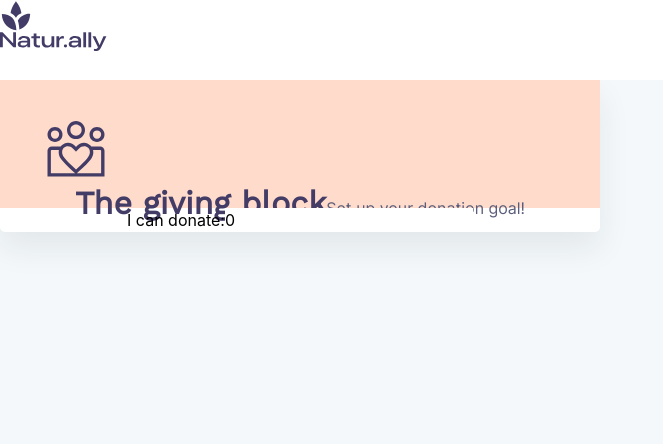
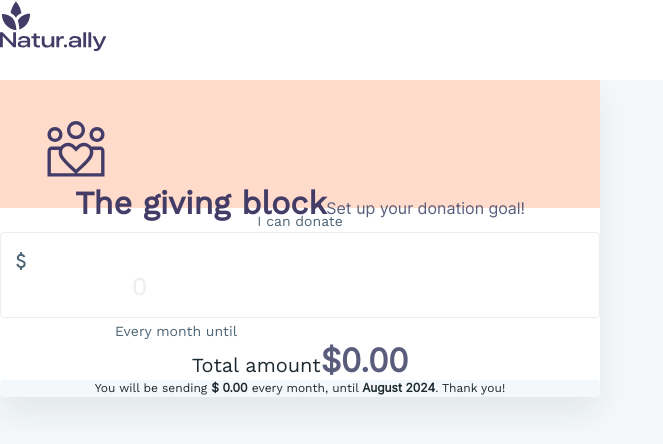
Before and after one commit to tzchrzanowski/donation-form, a React (Create React App) app: page / in a window 1280 px wide. Shown: the top 444 px of the page, without its empty margins (0-663 px from the left). Built offline with nearby package versions, Linux system fonts and the light colour scheme.

Commit message:
extended input amount block and added summary caption blocks to form

```diff
--- /dev/null
+++ b/src/components/currency-input/CurrencyInput.css
@@ -0,0 +1,15 @@
+.input-amount-caption {
+    font-family: 'RubikLocal', Rubik;
+    font-size: 24px;
+    font-style: normal;
+    font-weight: 500;
+    line-height: 28px; /* 116.667% */
+}
+
+.caption-initial {
+    color: #EEE;
+}
+
+.caption-updated {
+    color: #595D7B;
+}
--- a/src/components/currency-input/CurrencyInput.tsx
+++ b/src/components/currency-input/CurrencyInput.tsx
@@ -1,4 +1,6 @@
 import React from 'react';
+import dollarIcon from 'assets/icons/dollar-icon.svg';
+import './CurrencyInput.css';
 
 interface CurrencyInputProps {
     value: number,
@@ -6,20 +8,25 @@ interface CurrencyInputProps {
 }
 
 export const CurrencyInput: React.FC<CurrencyInputProps> = ({value, onChange}) => {
-    const formattedValue = value;
+    const [valueUpdated, setValueUpdated] = React.useState<boolean>(false);
 
     const handleChange = (event: React.ChangeEvent<HTMLInputElement>) => {
         const inputValue = event.target.value;
         const numericValue = parseFloat(inputValue);
         onChange(numericValue);
+        setValueUpdated(true);
     }
 
-    return <input
-        role={"inputAmount"}
-        type={"number"}
-        value={formattedValue}
-        onChange={handleChange}
-    />
+    return <div className={"input-wrapper flex align-center mt-1.5"}>
+        <img src={dollarIcon} alt={'$'} />
+        <input
+            className={`ml-2 input-amount-caption ${valueUpdated ? 'caption-updated': 'caption-initial' }`}
+            role={"inputAmount"}
+            type={"number"}
+            value={value}
+            onChange={handleChange}
+        />
+    </div>
 };
 
 export default CurrencyInput;
--- a/src/components/form/Form.css
+++ b/src/components/form/Form.css
@@ -1,3 +1,41 @@
 .form-container {
     width: 100%;
 }
+
+.input-caption {
+    color: #4D6475;
+    font-family: "WorkSansLocal", Work Sans;
+    font-size: 14px;
+    font-style: normal;
+    font-weight: 500;
+    line-height: 18px; /* 128.571% */
+}
+
+.input-wrapper {
+    border-radius: 4px;
+    border: 1px solid #E9EEF2;
+    background: #FFF;
+
+    padding: 16px 16px 16px 8px;
+    gap: 8px;
+    align-self: stretch;
+}
+
+.summary-caption {
+    color: #1E2A32;
+    font-family: "WorkSansLocal", Work Sans;
+    font-size: 20px;
+    font-style: normal;
+    font-weight: 500;
+    line-height: 120%; /* 24px */
+}
+
+.summary-amount {
+    color: #595D7B;
+    text-align: right;
+    font-family: "InterLocal", Inter;
+    font-size: 32px;
+    font-style: normal;
+    font-weight: 700;
+    line-height: 120%; /* 38.4px */
+}
--- a/src/components/form/Form.tsx
+++ b/src/components/form/Form.tsx
@@ -2,20 +2,40 @@ import React, {useState} from 'react';
 import CurrencyInput from "../currency-input/CurrencyInput";
 import './Form.css';
 import FormHeader from "./form-header/FormHeader";
+import {formatNumberWithTwoDecimalPlaces} from "utils/numberFormat";
+import SummaryBlock from "./summary-block/SummaryBlock";
 
 const Form: React.FC = () => {
     const [selectedDate, setSelectedDate] = useState<Date>(new Date());
     const [donationAmount, setDonationAmount] = useState<number>(0);
+    const [untilDateCaption, setUntilDateCaption] = useState<String>("");
+
+    const formattedValue: string = formatNumberWithTwoDecimalPlaces(donationAmount);
+    const dateCaption: string = "August 2024";
 
     return (
         <div className={"form-container"}>
             <FormHeader />
-            <form>
-                <label>
-                    <span>I can donate:</span>
-                    <CurrencyInput value={donationAmount} onChange={setDonationAmount}/>
-                </label>
-            </form>
+            <div className={"mt-8 ml-10 mr-10 mb-8"}>
+                <form className={"flex flex-col"}>
+                    <div className={"flex flex-row"}>
+                        <label className={"flex flex-col mr-6 w-full items-start"}>
+                            <span className={"input-caption"}>I can donate</span>
+                            <CurrencyInput value={donationAmount} onChange={setDonationAmount}/>
+                        </label>
+                        <label className={"flex flex-col ml-6 w-full items-start"}>
+                            <span className={"input-caption"}>Every month until</span>
+                            <input />
+                        </label>
+                    </div>
+                    <div className={"flex flex-row justify-between items-center mt-8 mx-4" }>
+                        <span className={"pl-4 mr-2 summary-caption"}>Total amount</span>
+                        <span className={"summary-amount"}>${formattedValue}</span>
+                    </div>
+                    <SummaryBlock amountCaption={formattedValue} dateCaption={dateCaption} />
+                </form>
+            </div>
+
         </div>
     );
 }
--- /dev/null
+++ b/src/components/form/summary-block/SummaryBlock.css
@@ -0,0 +1,19 @@
+.description-caption {
+    color: #1E2A32;
+    font-family: "WorkSansLocal", Work Sans;
+    font-size: 12px;
+    font-style: normal;
+    font-weight: 400;
+    line-height: 140%; /* 16.8px */
+    border-radius: 5px;
+    background: #F4F8FA;
+}
+
+.value-caption {
+    color: #1E2A32;
+    font-family: "InterLocal", Inter;
+    font-size: 12px;
+    font-style: normal;
+    font-weight: 700;
+    line-height: 140%;
+}
--- /dev/null
+++ b/src/components/form/summary-block/SummaryBlock.tsx
@@ -0,0 +1,18 @@
+import React from 'react';
+import './SummaryBlock.css';
+
+interface summaryBlockProps {
+    amountCaption: string,
+    dateCaption: string,
+}
+const SummaryBlock: React.FC<summaryBlockProps> = ({amountCaption, dateCaption}) => {
+    return (<div className={"description-caption px-4 py-5 mt-6"}>
+        <span className={"description-caption"}>You will be sending </span>
+        <span className={"value-caption"}>$ {amountCaption}</span>
+        <span className={"description-caption"}> every month, until</span>
+        <span className={"value-caption"}> {dateCaption}</span>
+        <span className={"description-caption"}>. Thank you!</span>
+    </div>)
+}
+
+export default SummaryBlock;
--- /dev/null
+++ b/src/utils/numberFormat.ts
@@ -0,0 +1,11 @@
+/*
+* Function that formats number from 25000 to 25,000.00
+*/
+export function formatNumberWithTwoDecimalPlaces(number: number): string {
+    const formattedNumber = parseFloat(number.toFixed(2));
+
+    return new Intl.NumberFormat('en-US', {
+        minimumFractionDigits: 2,
+        maximumFractionDigits: 2,
+    }).format(formattedNumber);
+}
```
Also changed, not shown: src/assets/icons/dollar-icon.svg (added).
